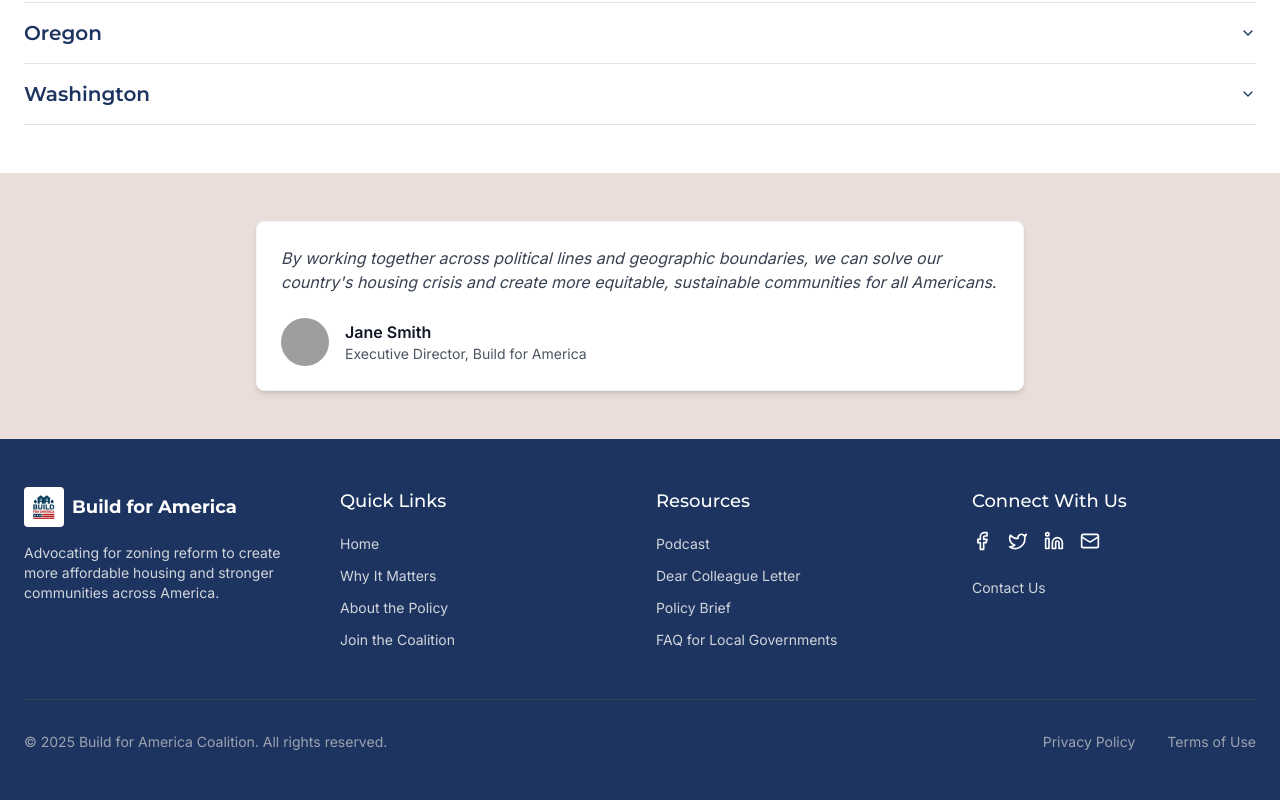
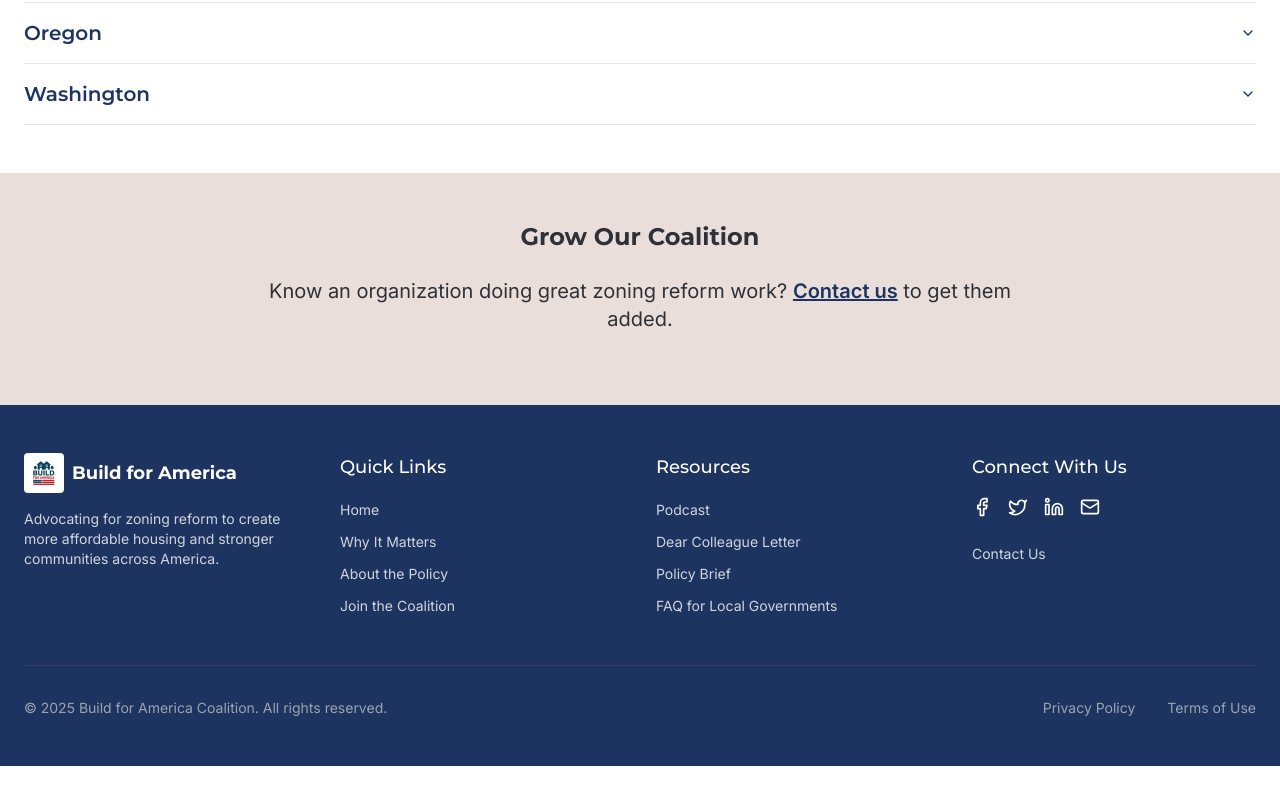
Before and after one commit to PBPL41/pbpl41.github.io, a React (Vite) app: page /coalition in a window 1280 px wide. Shown: the part 1430-2230 px from the top of the page. After the commit the page ends 2196 px from the top, so only its background shows below. Built offline with nearby package versions, Linux system fonts and the light colour scheme; grey boxes are pictures that could not be loaded.

Commit message:
Refactor: Replace quote with call to action
Replaced the testimonial quote on the Join Coalition page with a call to action and a link.

```diff
--- a/src/pages/JoinCoalition.tsx
+++ b/src/pages/JoinCoalition.tsx
@@ -1,9 +1,8 @@
-
 import React from 'react';
 import { ExternalLink } from 'lucide-react';
 import { Card, CardContent, CardHeader, CardTitle } from '@/components/ui/card';
 import { Accordion, AccordionContent, AccordionItem, AccordionTrigger } from '@/components/ui/accordion';
-import TestimonialCard from '@/components/ui/TestimonialCard';
+import { Link } from 'react-router-dom';
 
 interface OrganizationProps {
   name: string;
@@ -168,17 +167,14 @@ const JoinCoalition = () => {
         </div>
       </section>
 
-      {/* Testimonial */}
+      {/* Call To Action - Replacing Testimonial */}
       <section className="py-12 bg-bfa-sand">
         <div className="container-wide">
-          <div className="max-w-3xl mx-auto">
-            <TestimonialCard
-              quote="By working together across political lines and geographic boundaries, we can solve our country's housing crisis and create more equitable, sustainable communities for all Americans."
-              name="Jane Smith"
-              title="Executive Director"
-              organization="Build for America"
-              image="/placeholder.svg"
-            />
+          <div className="max-w-3xl mx-auto text-center">
+            <h3 className="text-2xl font-bold mb-6">Grow Our Coalition</h3>
+            <p className="text-xl mb-6">
+              Know an organization doing great zoning reform work? <Link to="/contact" className="text-bfa-blue-dark hover:text-bfa-blue font-semibold underline">Contact us</Link> to get them added.
+            </p>
           </div>
         </div>
       </section>
```
